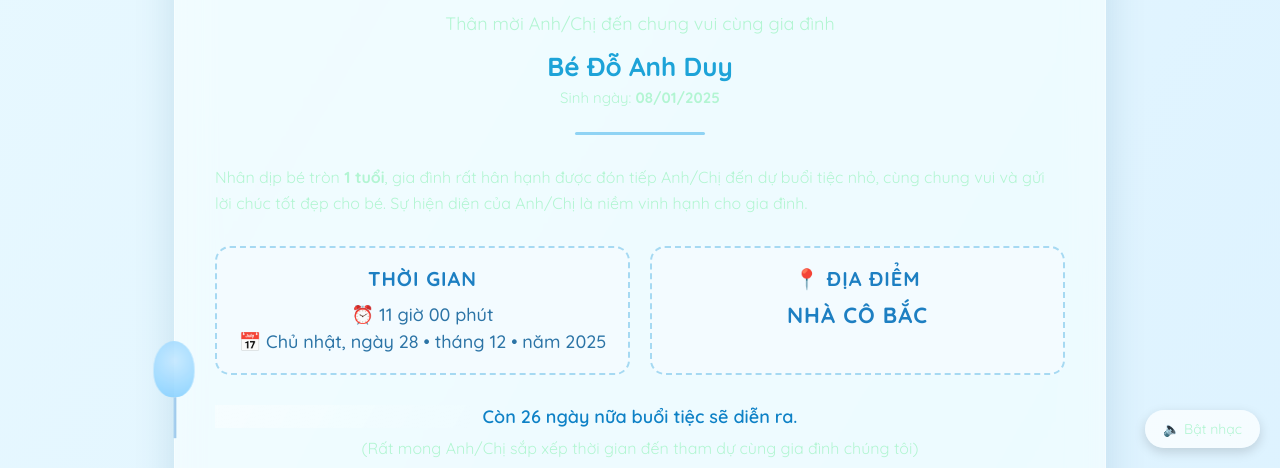
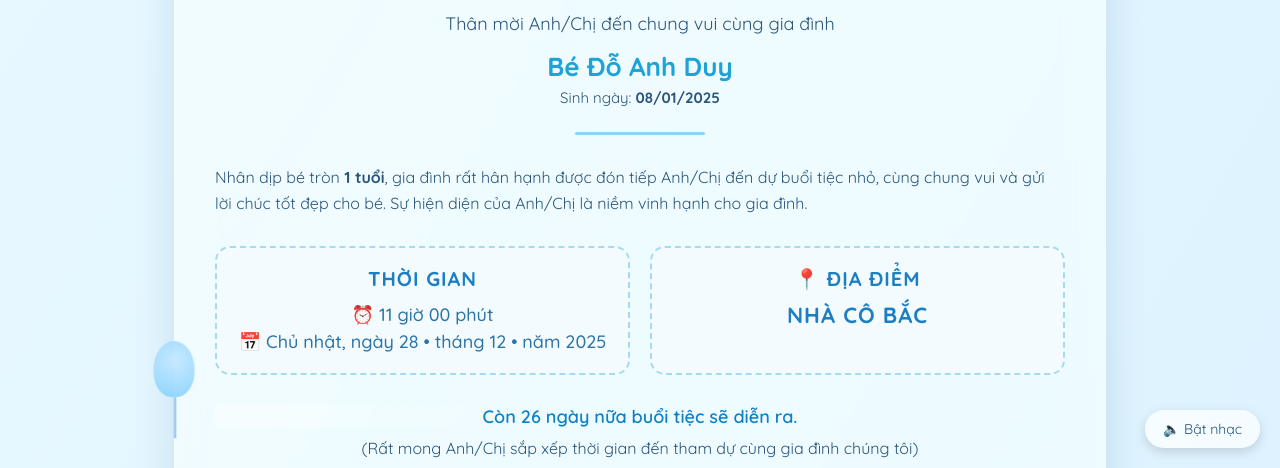
Before and after one commit to khoait2107/thiepthoinoi, a plain HTML site: page index.html in a window 1280 px wide. Shown: the part 332-800 px from the top of the page. Drawn offline with Linux system fonts and the light colour scheme.

Commit message:
Update index.html

```diff
--- a/index.html
+++ b/index.html
@@ -15,9 +15,9 @@
 body {
   margin: 0;
   padding: 0;
-  background: linear-gradient(to bottom, #b3f5d3, #b3f5d3);
+  background: linear-gradient(to bottom, #e5f6ff, #f3fbff);
   font-family: "Quicksand", sans-serif;
-  color: #b3f5d3;
+  color: #2b567a;
 }
 
 /* ---- KHUNG THIỆP ---- */
```
